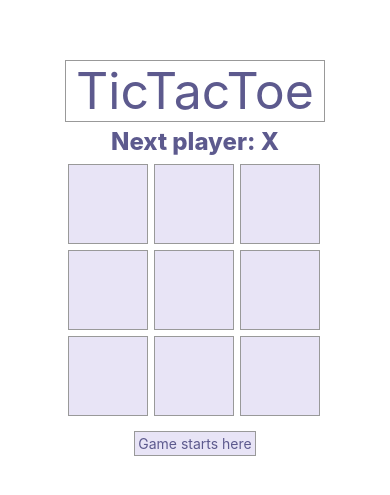
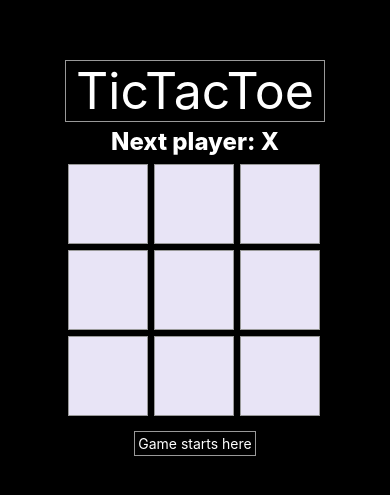
Before and after one commit to anmyla/ReactNative_JS_TicTacToe, a React Native app: screen / in a window 390 px wide. Shown: the part 163-658 px from the top of the page. Built offline with nearby package versions, Linux system fonts and the light colour scheme.

Commit message:
black mode styling

```diff
--- a/App.js
+++ b/App.js
@@ -145,6 +145,7 @@ const styles = StyleSheet.create({
   container: {
     flex: 1,
     justifyContent: 'center',
+    backgroundColor: '#000',
   },
   title: {
     fontSize: 50,
@@ -154,14 +155,14 @@ const styles = StyleSheet.create({
     paddingRight: 10,
     alignSelf: 'center',
     marginBottom: 5,
-    color: 'rgb(93, 90, 142)',
+    color: '#fff',
   },
   status: {
     alignSelf: 'center',
     marginBottom: 5,
     fontSize: 24,
     fontWeight: '800',
-    color: 'rgb(93, 90, 142)',
+    color: '#fff',
   },
   square: {
     backgroundColor: '#e8e4f6',
@@ -176,7 +177,7 @@ const styles = StyleSheet.create({
   squareText: {
     fontSize: 62,
     fontWeight: 'bold',
-    color: '#5d4a84',
+    color: '#000',
   },
   boardRow: {
     flexDirection: 'row',
@@ -194,11 +195,11 @@ const styles = StyleSheet.create({
 
   gameInfoButtonText: {
     fontSize: 14,
-    color: 'rgb(93, 90, 142)'
+    color: '#fff',
   },
 
   gameInfoButton: {
-    backgroundColor: '#e8e4f6',
+    backgroundColor: '#000',
     borderWidth: 1,
     borderColor: '#999',
     padding: 3,
@@ -207,7 +208,7 @@ const styles = StyleSheet.create({
 
   gameRestart: {
     fontWeight: 'bold',
-    backgroundColor: '#e8e4f6',
-    color: '#5d4a84',
+    color: '#fff',
+    fontSize: 18,
   },
 });
```
